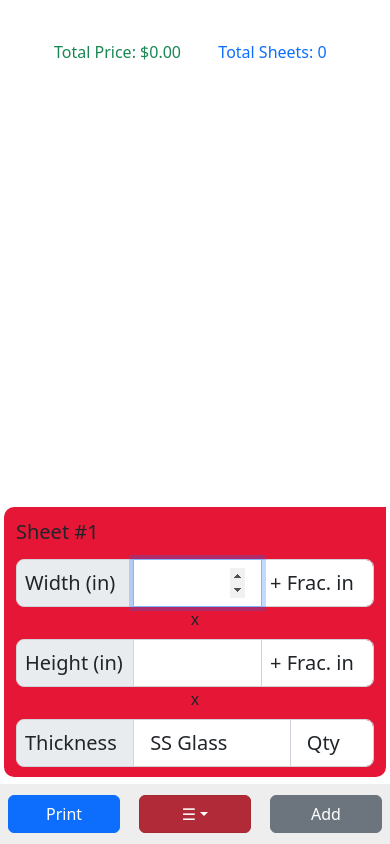
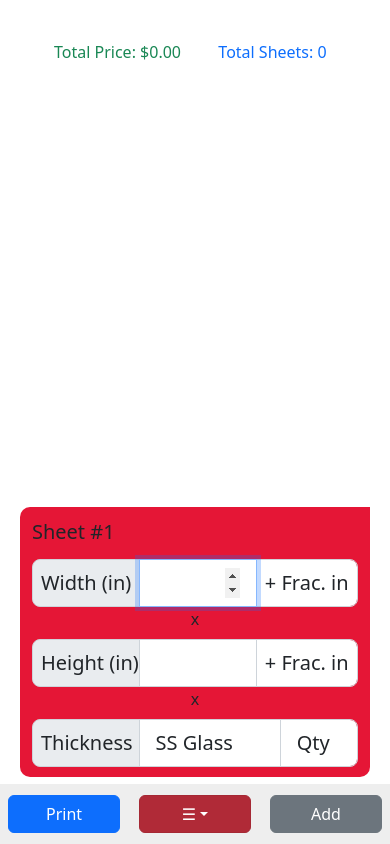
Before and after one commit to nicholasmelliott/sheet-cut, a React (Vite) app: page / in a window 390 px wide. Built offline with nearby package versions, Linux system fonts and the light colour scheme.

Commit message:
Update RespList Component styling to add spacing between each form

```diff
--- a/src/components/RespList/respList.css
+++ b/src/components/RespList/respList.css
@@ -1,3 +1,10 @@
+@media (max-width: 768px) {
+    .offset-half {
+        margin-left: calc(1 / 24 * 100%);
+        margin-right: calc(1 / 24 * 100%);
+      }
+}
+
 .resp-list-testimonial-group > .row {
     display: block;
     overflow-x: auto;
@@ -12,7 +19,7 @@
     background: lightGray;
     border-top-left-radius: 10px;
     border-bottom-right-radius: 10px;
-    border-bottom-left-radius: 10px
+    border-bottom-left-radius: 10px;
 }
 
 .addButton {
--- a/src/components/RespList/respList.jsx
+++ b/src/components/RespList/respList.jsx
@@ -83,7 +83,7 @@ const ResponsiveList = (props) => {
       <div className="resp-list-container resp-list-testimonial-group">
         <div className="row"  ref={containerRef}>
           {rows.map((row, index) => (
-            <div key={index} className="testGroupCol col-12 col-md-4" style={{ background: `${getHexColorByIndex(row.colorIndex)}`}}>
+            <div key={index} className="testGroupCol col-11 col-md-4 offset-half" style={{ background: `${getHexColorByIndex(row.colorIndex)}`}}>
               <Form>
                 <Row key={index}>
                   <div className='col-8 mb-1 pl-4 pb-2'>
```
